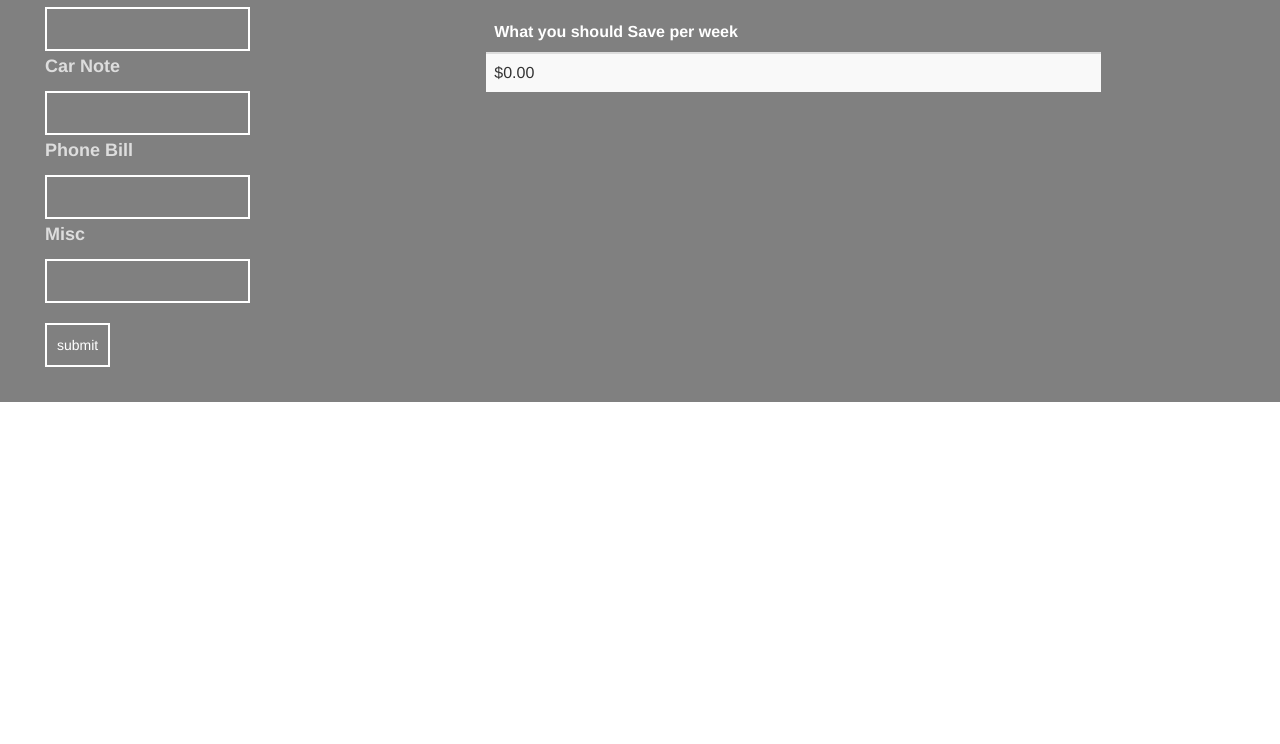
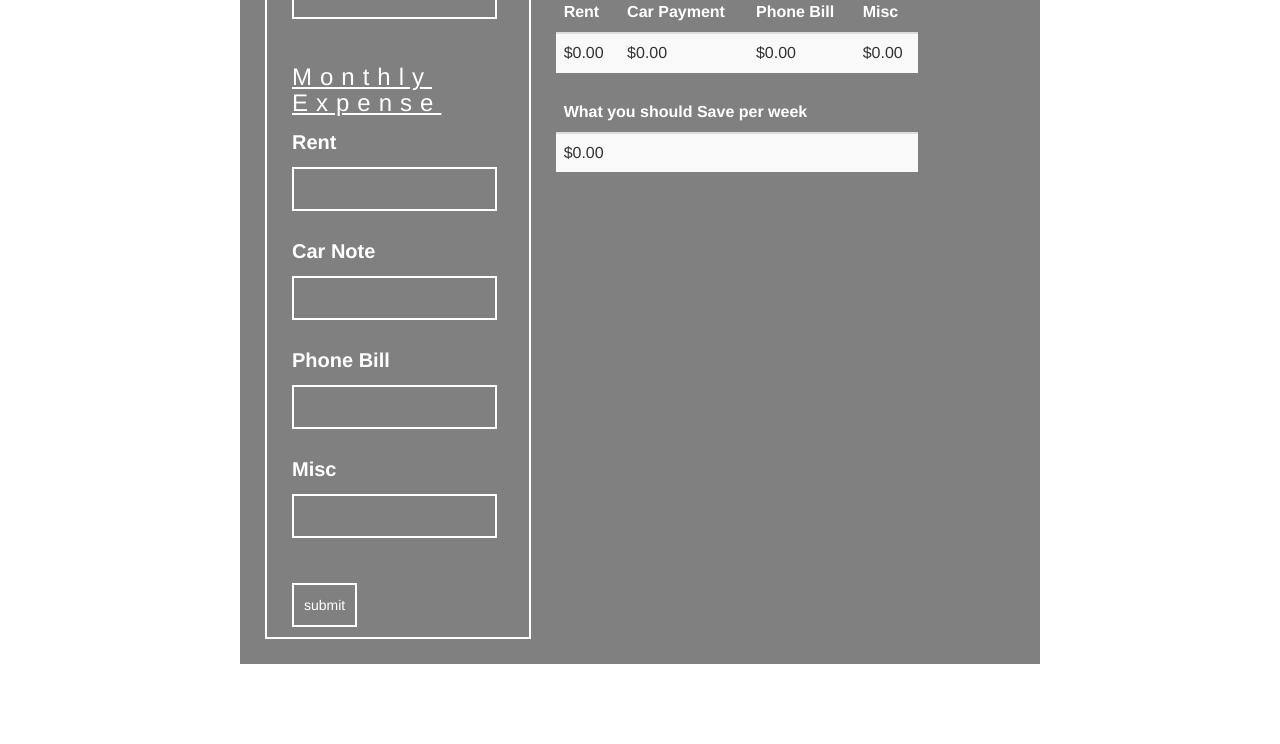
Before and after one commit to timp1184/TaskItApp, a plain HTML site: page debt.html in a window 1280 px wide. Shown: the part 215-959 px from the top of the page. Before the commit the page ends 800 px from the top, so only its background shows below. Drawn offline with nearby package versions, Linux system fonts and the light colour scheme.

Commit message:
Update debt.html

```diff
--- a/debt.html
+++ b/debt.html
@@ -5,17 +5,30 @@
 	<link rel="stylesheet" href="https://maxcdn.bootstrapcdn.com/bootstrap/3.3.7/css/bootstrap.min.css">
 
 	<style>
-		.bg { display: grid;
-			grid-template-columns: repeat(8,1fr);  background: grey; padding: 25px; margin: auto;}
+		.bg { display: grid; grid-template-columns: repeat(8,1fr);       grid-gap: 25px;
+            width: 800px;
+            background: grey;
+            padding: 25px;
+            margin: 80px auto;}
 		#totCont{margin-top: 50px;}
-		#holder{grid-column: 1/4; margin-left: 20px;}
+		#holder{grid-column: 1/4; padding-left: 25px;
+            border: 2px solid white;}
 		#holder h3{color: white;}
-		input[type=text] { outline: none; background: none; padding: 10px; border: 2px white solid;  color: white; cursor: default;}
+		input[type=text] { outline: none; background: none; padding: 10px; border: 2px white solid;  color: white; cursor: default;  margin-bottom: 25px}
 		#button{margin-top: 20px; margin-bottom: 10px; border: 2px solid white; color: white; cursor: pointer; padding: 10px; background: none;}
 		#button:hover{background: darkgrey;}
 		thead{color: white;}
 		#dp{grid-column:4/8;}
 		#dp h2{color: white;}
+		 #holder h3 {
+                color: white;
+                text-decoration: underline;
+            }
+		#holder p {
+            color: white;
+            font-size: 20px;
+            text-transform: capitalize;
+        }
 
 
 	</style>
```
